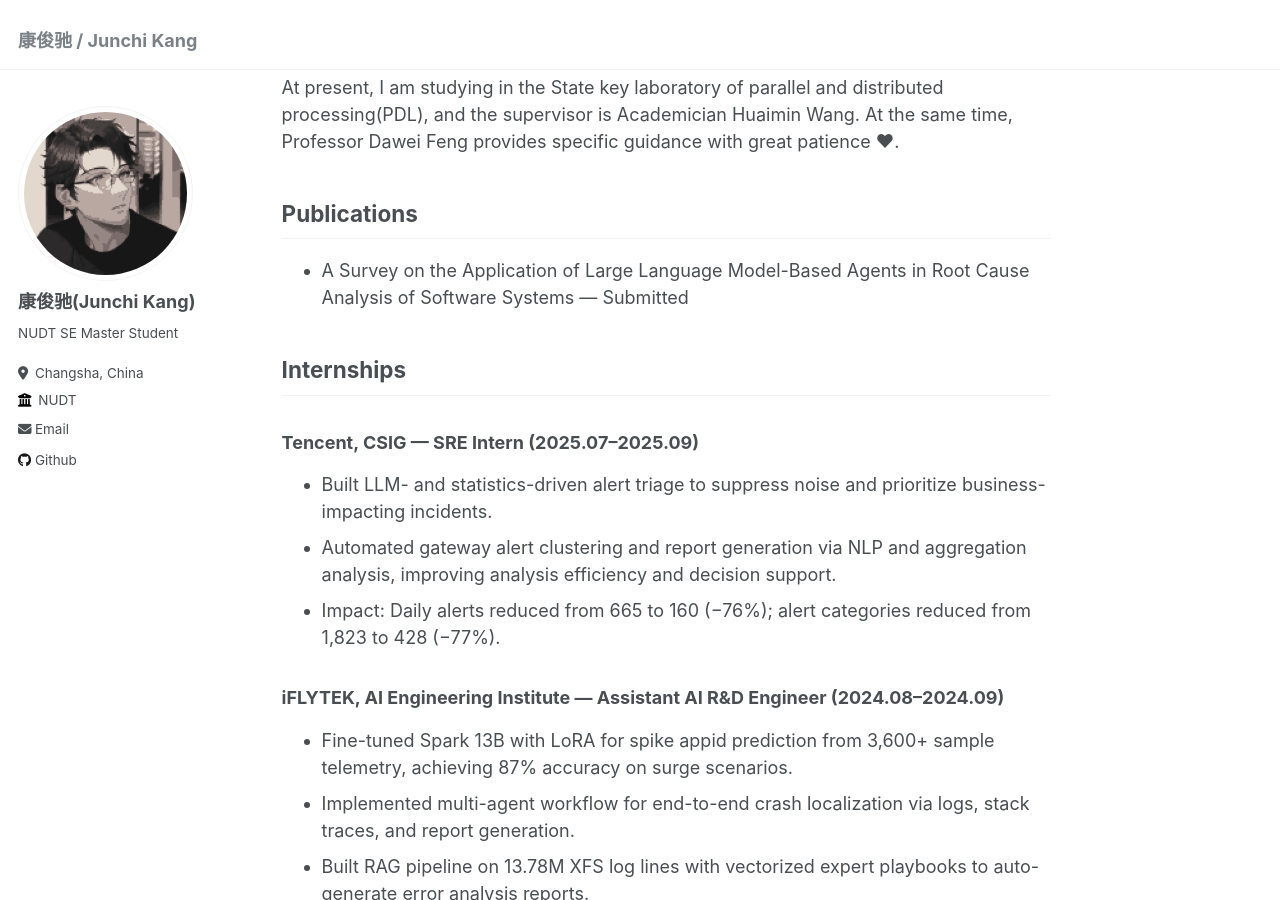
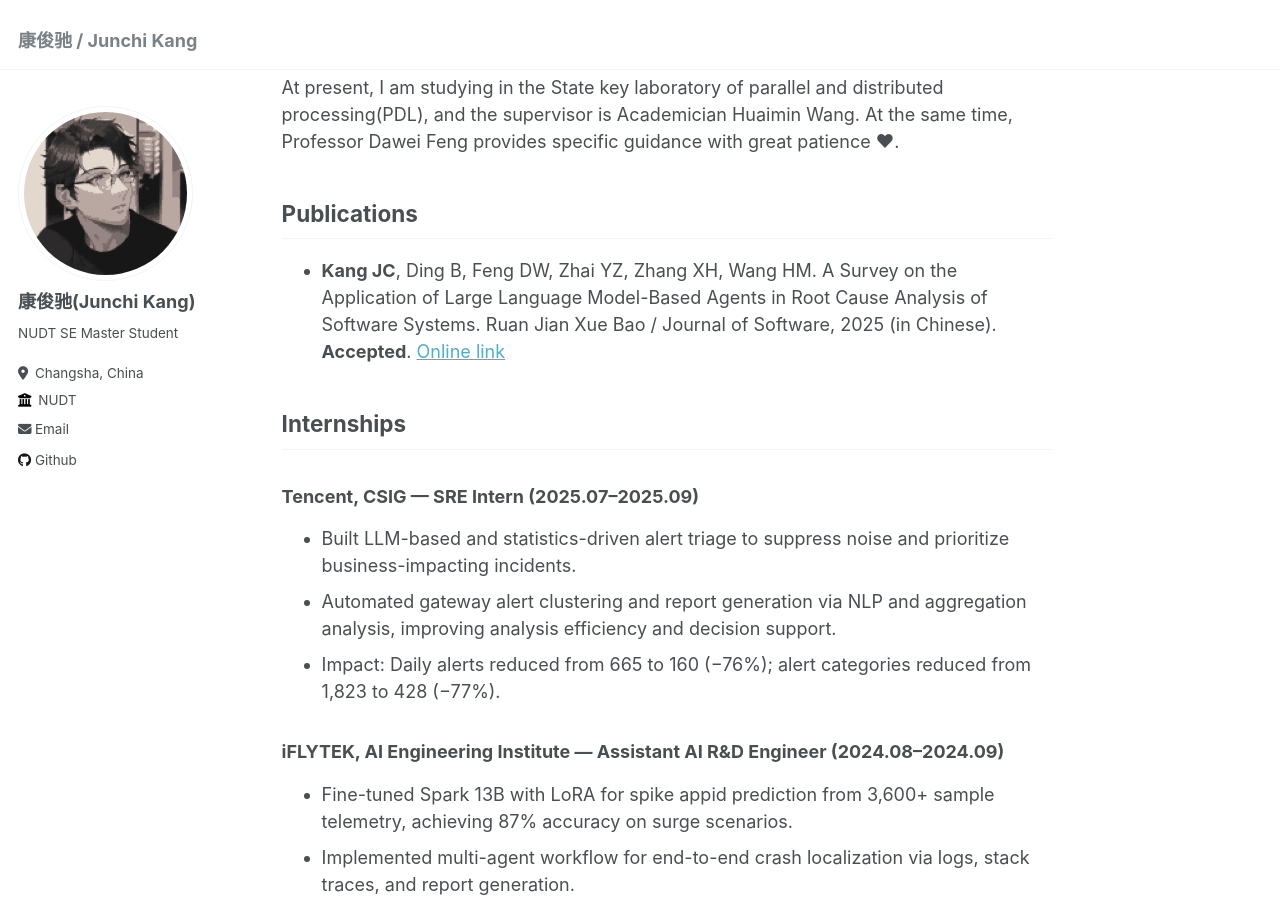
Before and after one commit to kangkannnng/kangkannnng.github.io, a Jekyll site: the page built from _pages/about.md, in a window 1280 px wide and 900 px high, scrolled down 684 px. Built offline with Jekyll 4.4.1, drawn with Linux system fonts in a browser that asks for light colours.

Commit message:
Update publication details and internship description

```diff
--- a/_pages/about.md
+++ b/_pages/about.md
@@ -25,12 +25,12 @@ At present, I am studying in the State key laboratory of parallel and distribute
 
 ## Publications
 
-- A Survey on the Application of Large Language Model-Based Agents in Root Cause Analysis of Software Systems — Submitted
+- **Kang JC**, Ding B, Feng DW, Zhai YZ, Zhang XH, Wang HM. A Survey on the Application of Large Language Model-Based Agents in Root Cause Analysis of Software Systems. Ruan Jian Xue Bao / Journal of Software, 2025 (in Chinese). **Accepted**. [Online link](https://www.jos.org.cn/jos/article/abstract/7594)
 
 ## Internships
 
 ### Tencent, CSIG — SRE Intern (2025.07–2025.09)
-  - Built LLM- and statistics-driven alert triage to suppress noise and prioritize business-impacting incidents.
+  - Built LLM-based and statistics-driven alert triage to suppress noise and prioritize business-impacting incidents.
   - Automated gateway alert clustering and report generation via NLP and aggregation analysis, improving analysis efficiency and decision support.
   - Impact: Daily alerts reduced from 665 to 160 (−76%); alert categories reduced from 1,823 to 428 (−77%).
 
```
